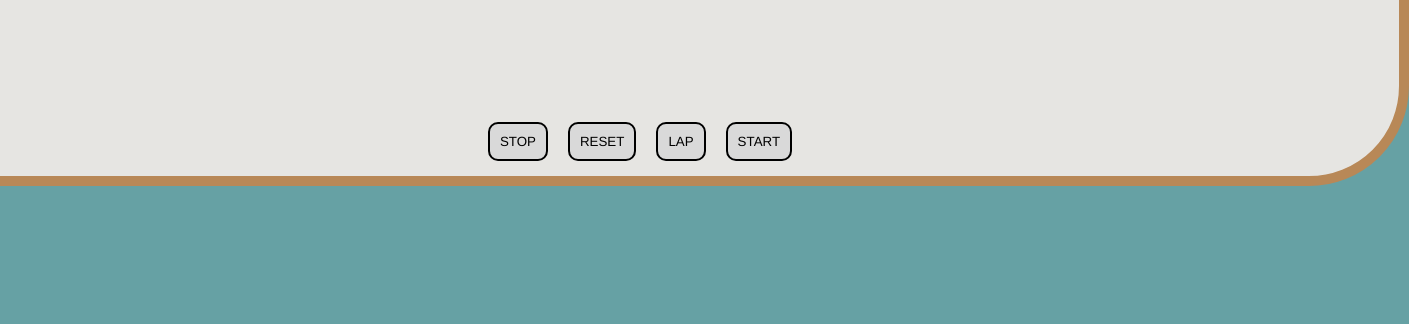
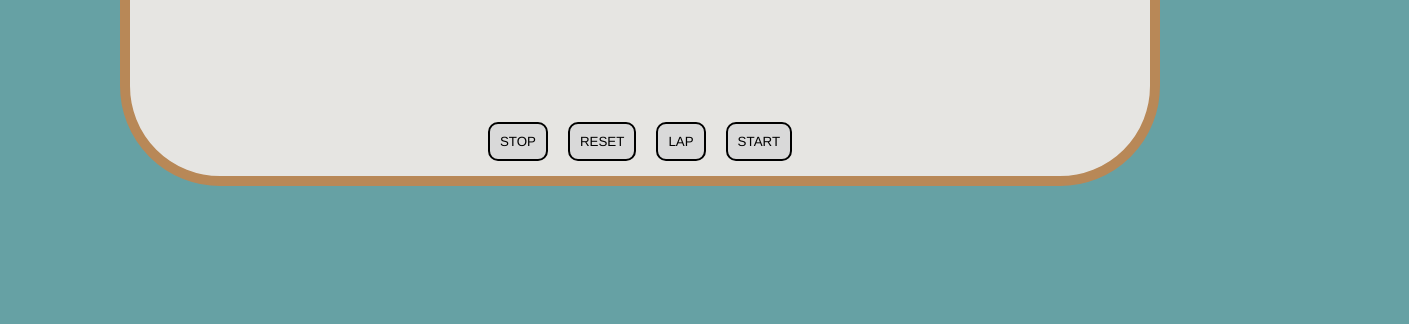
Before and after one commit to Prince-Sonii/Prasunet_WD_02, a plain HTML site: page index.html in a window 1280 px wide. Shown: the part 476-800 px from the top of the page, 1409 px wide, since content can reach past the window. Drawn offline with Linux system fonts and the light colour scheme.

Commit message:
minor changes

```diff
--- a/stopWatch.css
+++ b/stopWatch.css
@@ -58,7 +58,8 @@ body {
     background-color: #e6e5e2;
     margin: 90px auto;
     margin-bottom: 0px;
-    padding: 0px 300px;
+    padding: 0px 4vw;
+    /* padding: 0px 300px; */
     border: 10px solid #b88857;
     border-radius: 100px;
 }
```
Also changed, not shown: images/timenumbes.webp (added).
